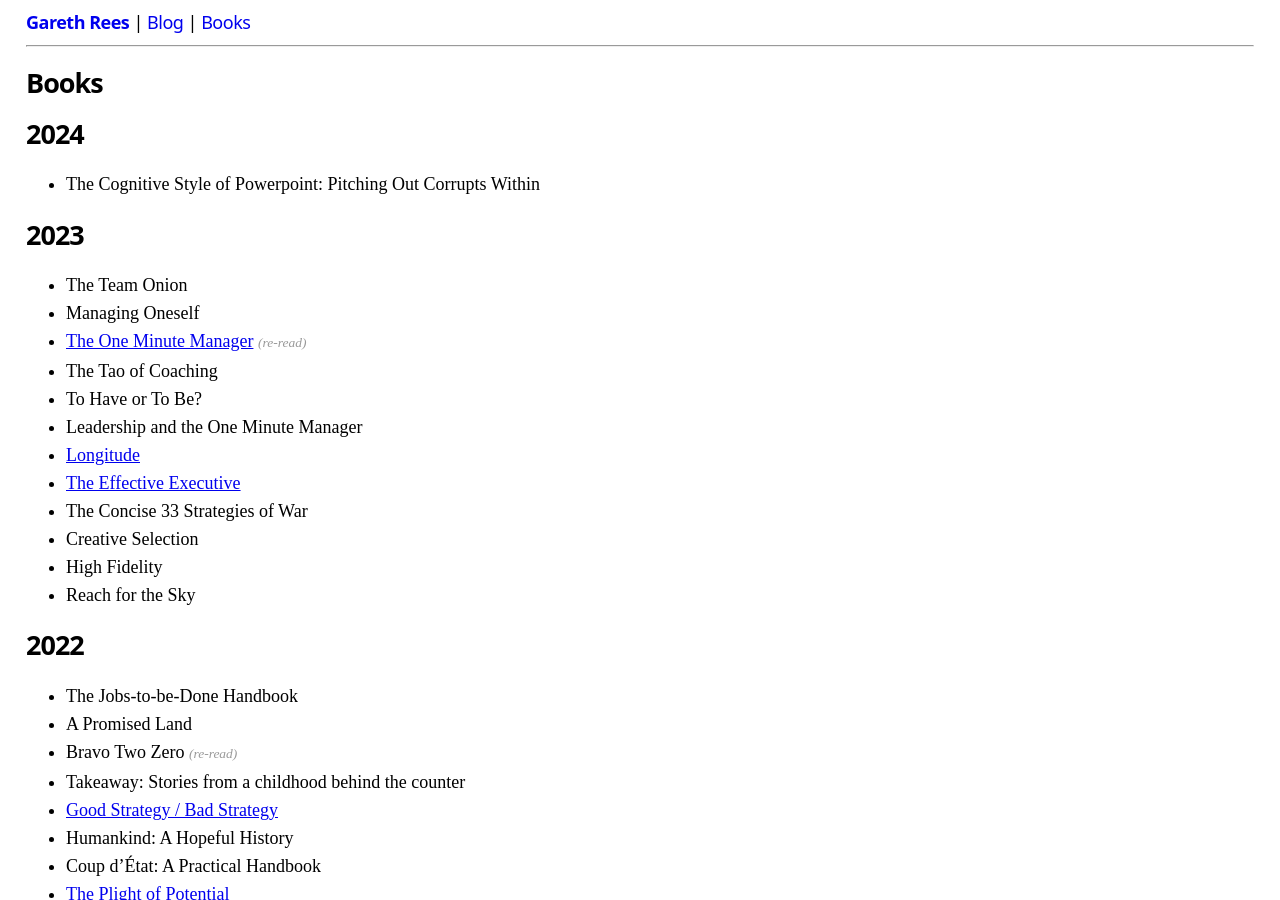
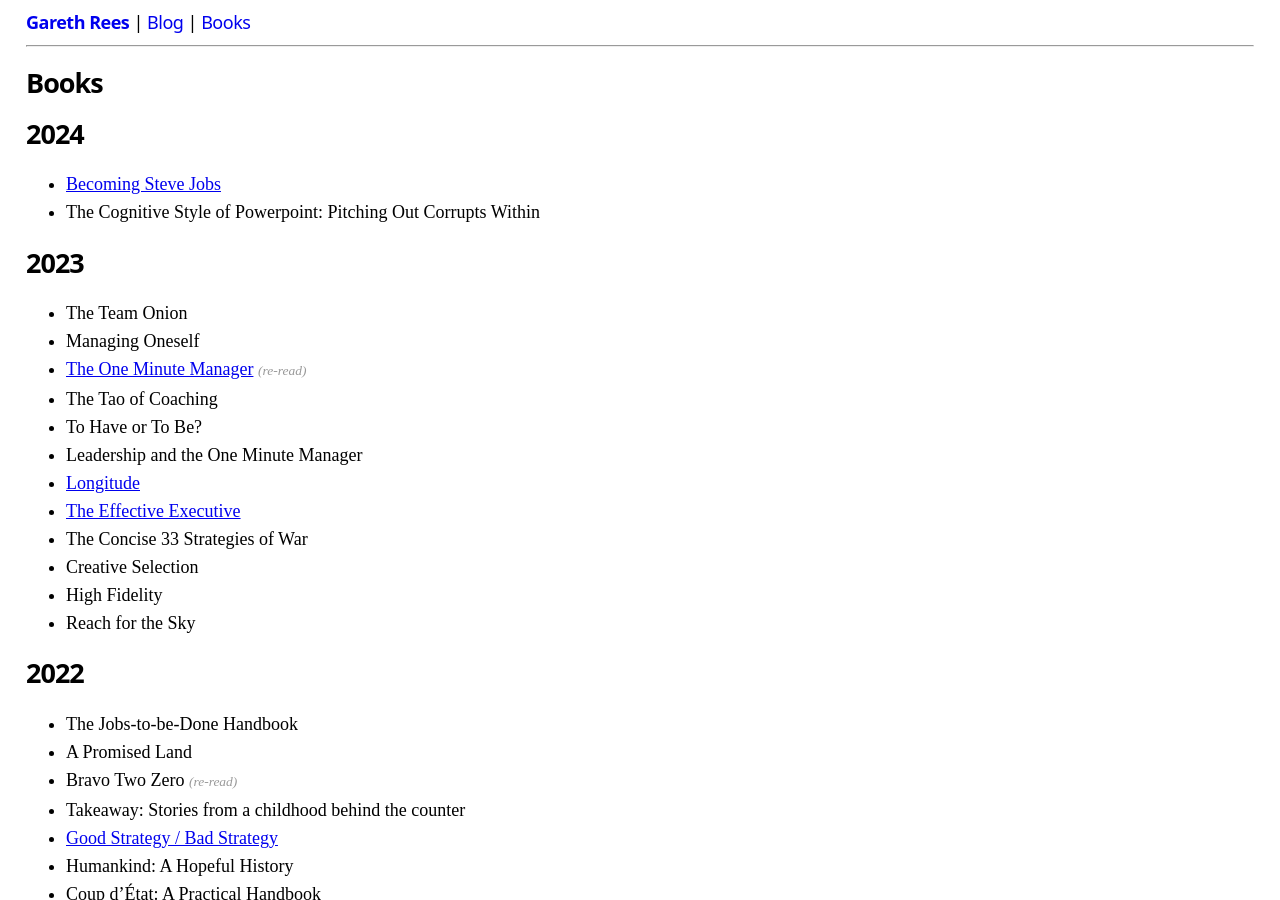
Before and after one commit to garethrees/garethrees.github.com, a Jekyll site: the page built from books.html, in a window 1280 px wide and 900 px high. Built offline with Jekyll 4.4.1, drawn with Linux system fonts in a browser that asks for light colours.

Commit message:
Update books

```diff
--- a/_data/books.yml
+++ b/_data/books.yml
@@ -1,4 +1,6 @@
 2024:
+- title: Becoming Steve Jobs
+  post: /2024/03/27/book-notes-becoming-steve-jobs
 #- title: The Spy Who Changed The World
 #- title: A Murder of Quality
 - title: "The Cognitive Style of Powerpoint: Pitching Out Corrupts Within"
```
